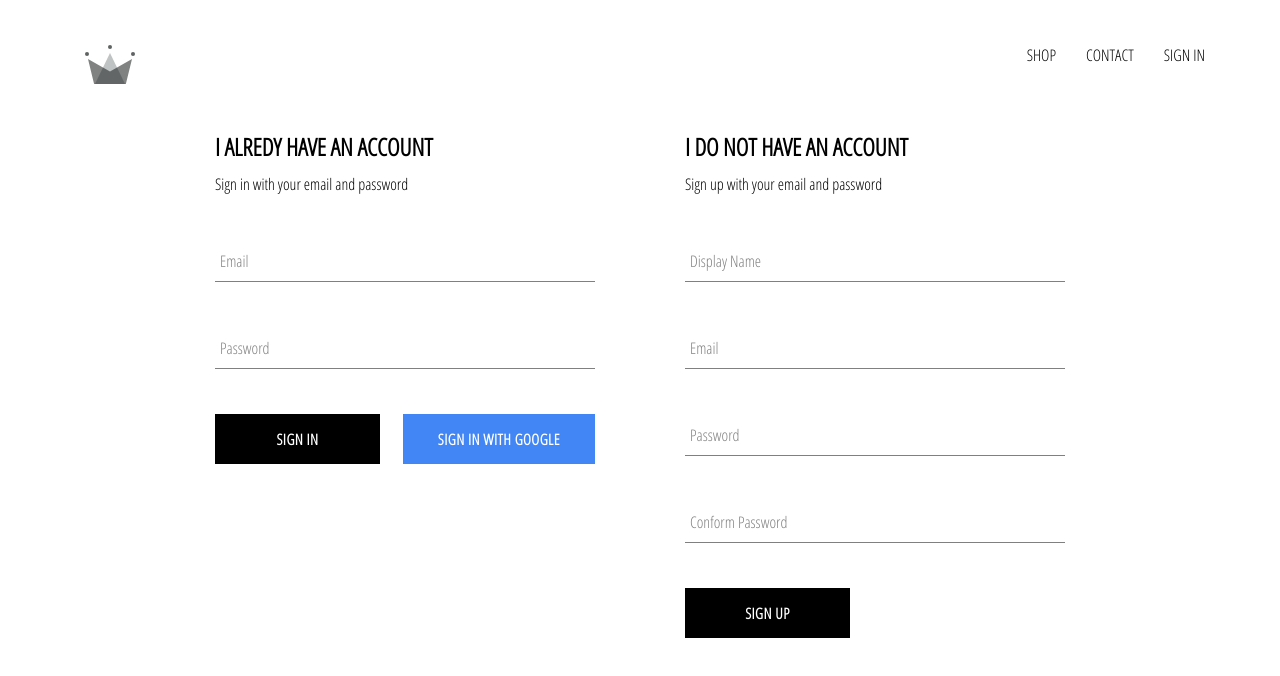
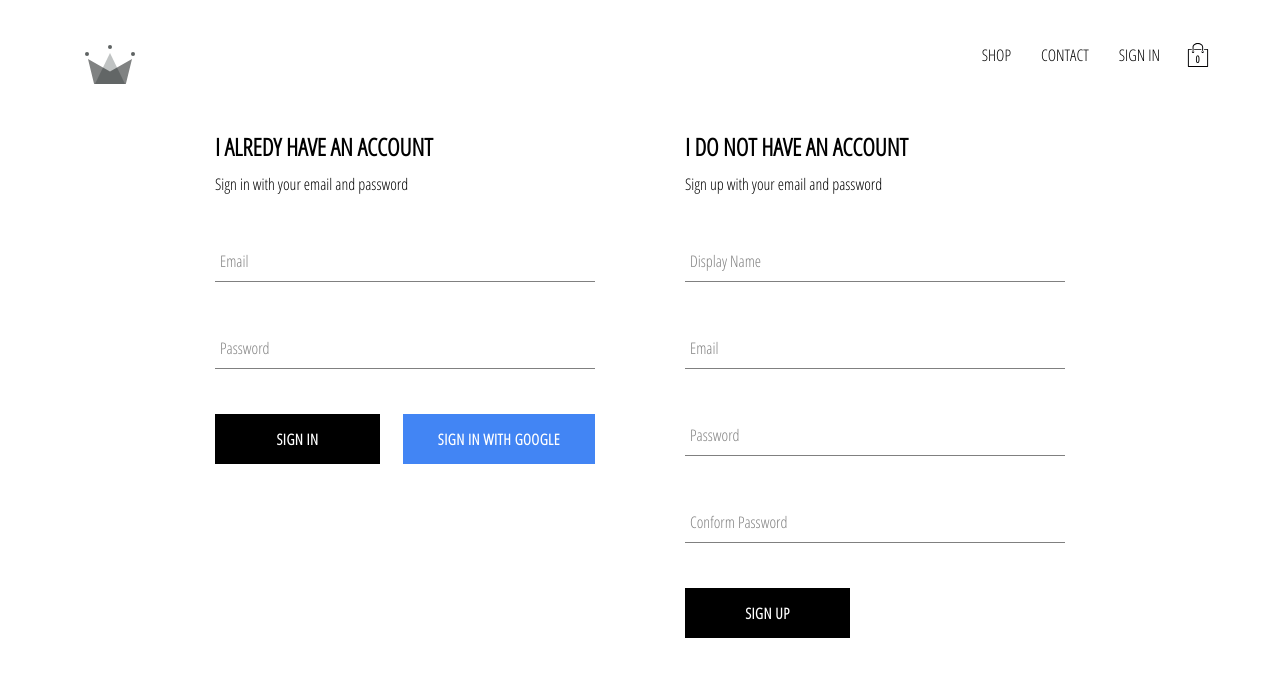
Before and after one commit to achwell/achwell-crwn-clothing, a React (Create React App) app: page /signin in a window 1280 px wide. Shown: the top 676 px of the page. Built offline with nearby package versions, Linux system fonts and the light colour scheme; no server answers.

Commit message:
Redux + cart

```diff
--- /dev/null
+++ b/src/components/cart-dropdown/cart-dropdown.component.js
@@ -0,0 +1,14 @@
+import React from 'react';
+
+import CustomButton from "../custom-button/custom-button.component";
+
+import './cart-dropdown.styles.scss';
+
+const CartDropdown = () => (
+    <div className="cart-dropdown">
+        <div className="cart-items"/>
+        <CustomButton>GO TO CHECKOUT</CustomButton>
+    </div>
+)
+
+export default CartDropdown;
--- /dev/null
+++ b/src/components/cart-dropdown/cart-dropdown.styles.scss
@@ -0,0 +1,24 @@
+.cart-dropdown {
+  position: absolute;
+  width: 240px;
+  height: 340px;
+  display: flex;
+  flex-direction: column;
+  padding: 20px;
+  border: 1px solid black;
+  background-color: white;
+  top: 90px;
+  right: 40px;
+  z-index: 5;
+
+  .cart-items {
+    height: 240px;
+    display: flex;
+    flex-direction: column;
+    overflow: scroll;
+  }
+
+  button {
+    margin-top: auto;
+  }
+}
--- /dev/null
+++ b/src/components/cart-icon/cart-icon.component.js
@@ -0,0 +1,22 @@
+
+import React from 'react';
+import { connect } from 'react-redux';
+
+import { toggleCartHidden } from '../../redux/cart/cart.actions';
+
+import { ReactComponent as ShoppingIcon } from '../../assets/shopping-bag.svg';
+
+import './cart-icon.styles.scss';
+
+const CartIcon = ({ toggleCartHidden }) => (
+    <div className='cart-icon' onClick={toggleCartHidden}>
+        <ShoppingIcon className='shopping-icon' />
+        <span className='item-count'>0</span>
+    </div>
+);
+
+const mapDispatchToProps = dispatch => ({
+    toggleCartHidden: () => dispatch(toggleCartHidden())
+});
+
+export default connect(null, mapDispatchToProps)(CartIcon);
--- /dev/null
+++ b/src/components/cart-icon/cart-icon.styles.scss
@@ -0,0 +1,21 @@
+.cart-icon {
+  width: 45px;
+  height: 45px;
+  position: relative;
+  display: flex;
+  align-items: center;
+  justify-content: center;
+  cursor: pointer;
+
+  .shopping-icon {
+    width: 24px;
+    height: 24px;
+  }
+
+  .item-count {
+    position: absolute;
+    font-size: 10px;
+    font-weight: bold;
+    bottom: 12px;
+  }
+}
--- a/src/components/header/header.component.js
+++ b/src/components/header/header.component.js
@@ -5,10 +5,12 @@ import {connect} from 'react-redux';
 import {auth} from '../../firebase/firebase.utils';
 
 import {ReactComponent as Logo} from '../../assets/crown.svg';
+import CartIcon from "../cart-icon/cart-icon.component";
+import CartDropdown from "../cart-dropdown/cart-dropdown.component";
 
 import './header.styles.scss';
 
-const Header = ({currentUser}) => (
+const Header = ({currentUser, hidden}) => (
     <div className="header">
         <Link className="logo-container" to="/">
             <Logo className="logo"/>
@@ -17,13 +19,19 @@ const Header = ({currentUser}) => (
             <Link to="/shop" className="option">SHOP</Link>
             <Link to="/shop" className="option">CONTACT</Link>
             {
-                currentUser ? <div className="option" onClick={() => auth.signOut()}>SIGN OUT</div>: <Link to="/signin" className="option">SIGN IN</Link>}
+                currentUser ? <div className="option" onClick={() => auth.signOut()}>SIGN OUT</div>: <Link to="/signin" className="option">SIGN IN</Link>
+            }
+            <CartIcon />
         </div>
+        {
+            hidden ? null : <CartDropdown/>
+        }
     </div>
 );
 
-const mapStateToProps = state => ({
-    currentUser: state.user.currentUser
+const mapStateToProps = ({user: {currentUser}, cart: {hidden}}) => ({
+    currentUser,
+    hidden
 });
 
 export default connect(mapStateToProps)(Header);
--- /dev/null
+++ b/src/redux/cart/cart.actions.js
@@ -0,0 +1,5 @@
+import CartActionTypes from './cart.types';
+
+export const toggleCartHidden = () => ({
+    type: CartActionTypes.TOGGLE_CART_HIDDEN
+});
--- /dev/null
+++ b/src/redux/cart/cart.reducer.js
@@ -0,0 +1,19 @@
+import CartActionTypes from './cart.types';
+
+const INITIAL_STATE = {
+    hidden: true
+};
+
+const cartReducer = (state = INITIAL_STATE, action) => {
+    switch (action.type) {
+        case CartActionTypes.TOGGLE_CART_HIDDEN:
+            return {
+                ...state,
+                hidden: !state.hidden
+            };
+        default:
+            return state;
+    }
+};
+
+export default cartReducer;
--- /dev/null
+++ b/src/redux/cart/cart.types.js
@@ -0,0 +1,5 @@
+const CartActionTypes = {
+    TOGGLE_CART_HIDDEN: 'TOGGLE_CART_HIDDEN'
+};
+
+export default CartActionTypes;
--- a/src/redux/root-reducer.js
+++ b/src/redux/root-reducer.js
@@ -1,6 +1,8 @@
 import {combineReducers} from "redux";
 import userReducer from './user/user.reducer';
+import cartReducer from './cart/cart.reducer';
 
 export default combineReducers({
-    user: userReducer
+    user: userReducer,
+    cart: cartReducer
 });
--- a/src/redux/user/user.actions.js
+++ b/src/redux/user/user.actions.js
@@ -1,2 +1,2 @@
-import { UserActionTypes } from './user.types';
+import UserActionTypes from './user.types';
 export const setCurrentUser = user => ({type: UserActionTypes.SET_CURRENT_USER, payload: user});
--- a/src/redux/user/user.reducer.js
+++ b/src/redux/user/user.reducer.js
@@ -1,4 +1,4 @@
-import { UserActionTypes } from './user.types';
+import UserActionTypes from './user.types';
 
 const INITIAL_STATE = {currentUser: null};
 
--- a/src/redux/user/user.types.js
+++ b/src/redux/user/user.types.js
@@ -1,3 +1,4 @@
-export const UserActionTypes = {
+const UserActionTypes = {
     SET_CURRENT_USER: 'SET_CURRENT_USER'
 };
+export default UserActionTypes;
```
Also changed, not shown: src/assets/shopping-bag.svg (added).
